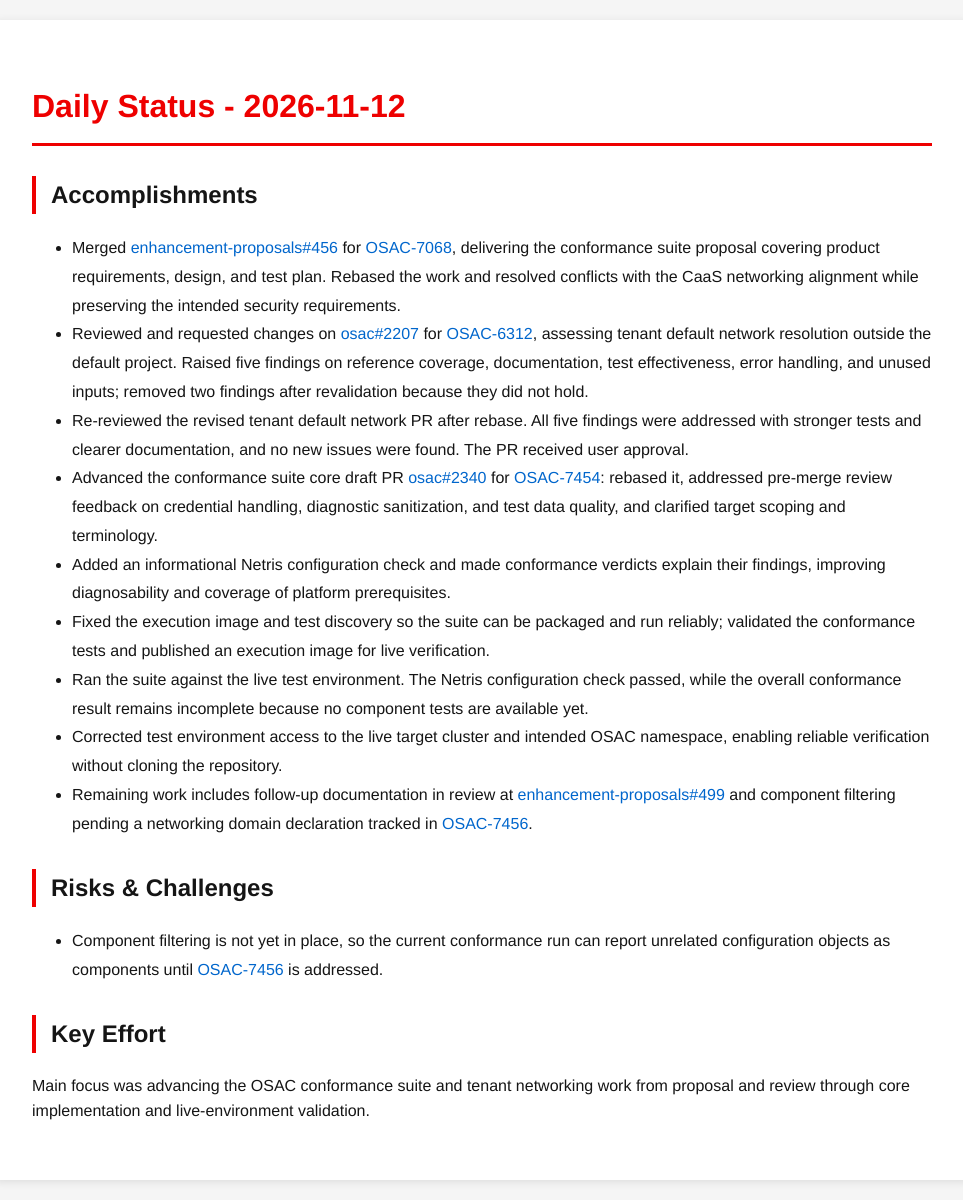
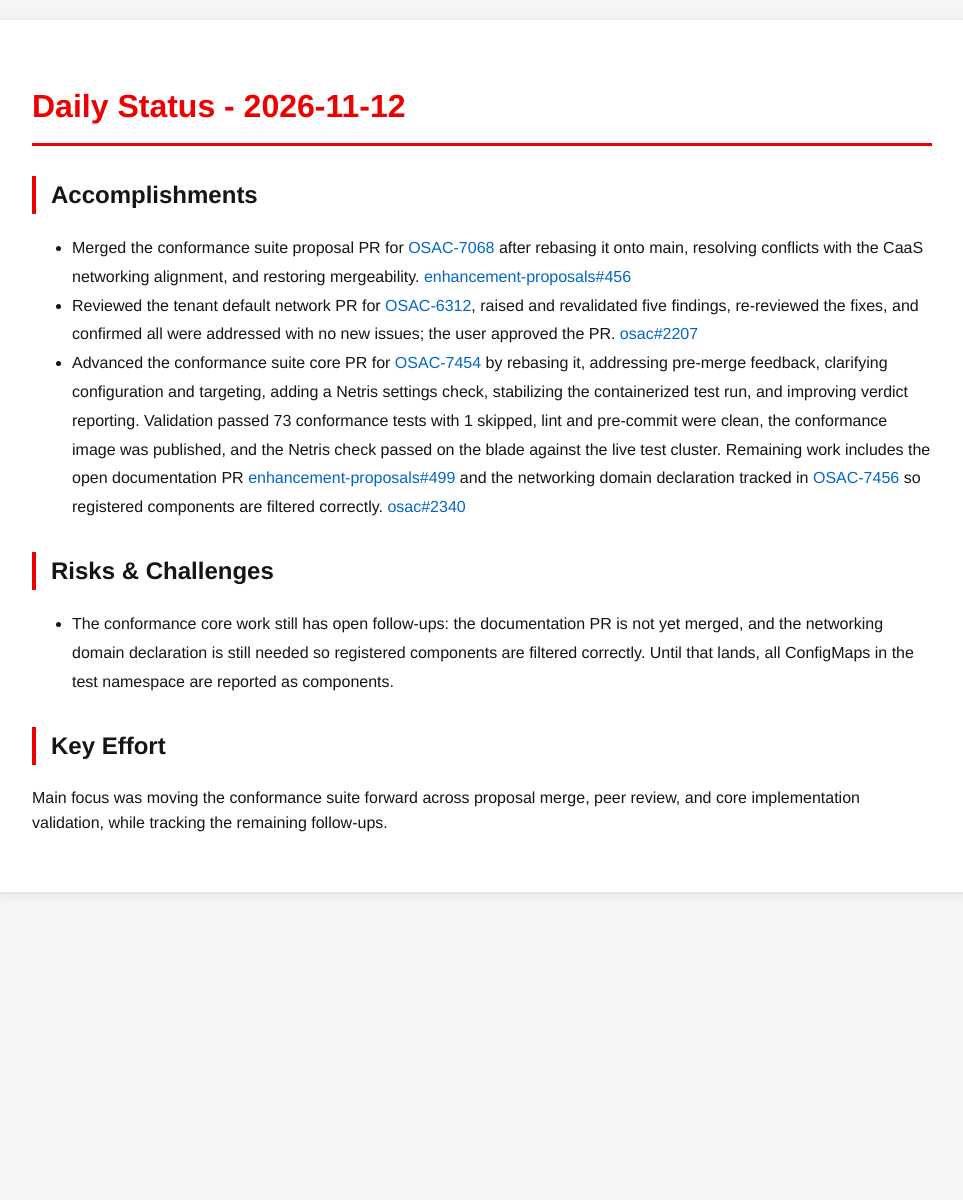
Before and after one commit to tzvatot/daily-status, a Jekyll site: the page built from 2026-11-12.md, in a window 1280 px wide. Shown: the whole page, without its empty margins (158-1121 px from the left). Built offline with Jekyll 4.4.1, drawn with Linux system fonts in a browser that asks for light colours; after the commit the page ends 912 px from its top, so only the background shows below that.

Commit message:
Daily status update - 2026-11-12

```diff
--- a/2026-11-12.md
+++ b/2026-11-12.md
@@ -7,18 +7,12 @@
 # Daily Status - 2026-11-12
 
 ## Accomplishments
-- Merged [enhancement-proposals#456](https://github.com/osac-project/enhancement-proposals/pull/456) for [OSAC-7068](https://redhat.atlassian.net/browse/OSAC-7068), delivering the conformance suite proposal covering product requirements, design, and test plan. Rebased the work and resolved conflicts with the CaaS networking alignment while preserving the intended security requirements.
-- Reviewed and requested changes on [osac#2207](https://github.com/osac-project/osac/pull/2207) for [OSAC-6312](https://redhat.atlassian.net/browse/OSAC-6312), assessing tenant default network resolution outside the default project. Raised five findings on reference coverage, documentation, test effectiveness, error handling, and unused inputs; removed two findings after revalidation because they did not hold.
-- Re-reviewed the revised tenant default network PR after rebase. All five findings were addressed with stronger tests and clearer documentation, and no new issues were found. The PR received user approval.
-- Advanced the conformance suite core draft PR [osac#2340](https://github.com/osac-project/osac/pull/2340) for [OSAC-7454](https://redhat.atlassian.net/browse/OSAC-7454): rebased it, addressed pre-merge review feedback on credential handling, diagnostic sanitization, and test data quality, and clarified target scoping and terminology.
-- Added an informational Netris configuration check and made conformance verdicts explain their findings, improving diagnosability and coverage of platform prerequisites.
-- Fixed the execution image and test discovery so the suite can be packaged and run reliably; validated the conformance tests and published an execution image for live verification.
-- Ran the suite against the live test environment. The Netris configuration check passed, while the overall conformance result remains incomplete because no component tests are available yet.
-- Corrected test environment access to the live target cluster and intended OSAC namespace, enabling reliable verification without cloning the repository.
-- Remaining work includes follow-up documentation in review at [enhancement-proposals#499](https://github.com/osac-project/enhancement-proposals/pull/499) and component filtering pending a networking domain declaration tracked in [OSAC-7456](https://redhat.atlassian.net/browse/OSAC-7456).
+- Merged the conformance suite proposal PR for [OSAC-7068](https://redhat.atlassian.net/browse/OSAC-7068) after rebasing it onto main, resolving conflicts with the CaaS networking alignment, and restoring mergeability. [enhancement-proposals#456](https://github.com/osac-project/enhancement-proposals/pull/456)
+- Reviewed the tenant default network PR for [OSAC-6312](https://redhat.atlassian.net/browse/OSAC-6312), raised and revalidated five findings, re-reviewed the fixes, and confirmed all were addressed with no new issues; the user approved the PR. [osac#2207](https://github.com/osac-project/osac/pull/2207)
+- Advanced the conformance suite core PR for [OSAC-7454](https://redhat.atlassian.net/browse/OSAC-7454) by rebasing it, addressing pre-merge feedback, clarifying configuration and targeting, adding a Netris settings check, stabilizing the containerized test run, and improving verdict reporting. Validation passed 73 conformance tests with 1 skipped, lint and pre-commit were clean, the conformance image was published, and the Netris check passed on the blade against the live test cluster. Remaining work includes the open documentation PR [enhancement-proposals#499](https://github.com/osac-project/enhancement-proposals/pull/499) and the networking domain declaration tracked in [OSAC-7456](https://redhat.atlassian.net/browse/OSAC-7456) so registered components are filtered correctly. [osac#2340](https://github.com/osac-project/osac/pull/2340)
 
 ## Risks & Challenges
-- Component filtering is not yet in place, so the current conformance run can report unrelated configuration objects as components until [OSAC-7456](https://redhat.atlassian.net/browse/OSAC-7456) is addressed.
+- The conformance core work still has open follow-ups: the documentation PR is not yet merged, and the networking domain declaration is still needed so registered components are filtered correctly. Until that lands, all ConfigMaps in the test namespace are reported as components.
 
 ## Key Effort
-Main focus was advancing the OSAC conformance suite and tenant networking work from proposal and review through core implementation and live-environment validation.
+Main focus was moving the conformance suite forward across proposal merge, peer review, and core implementation validation, while tracking the remaining follow-ups.
```
